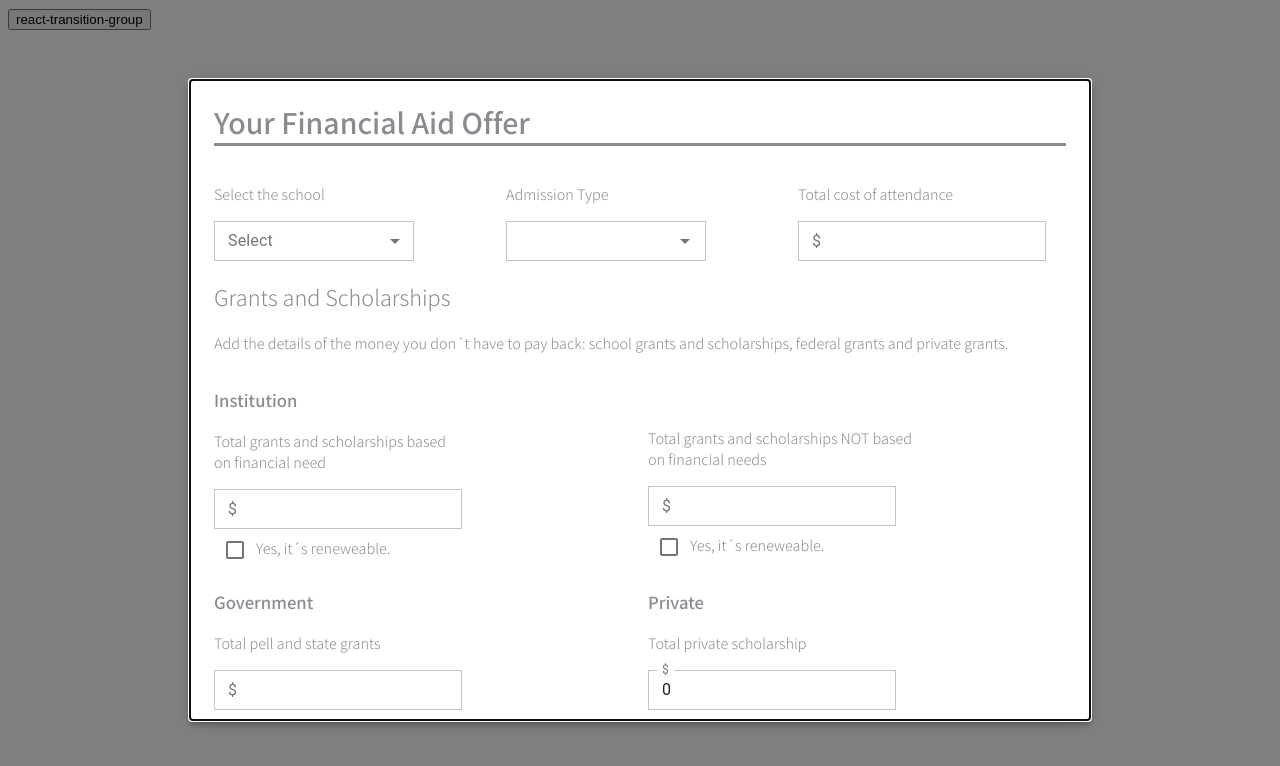
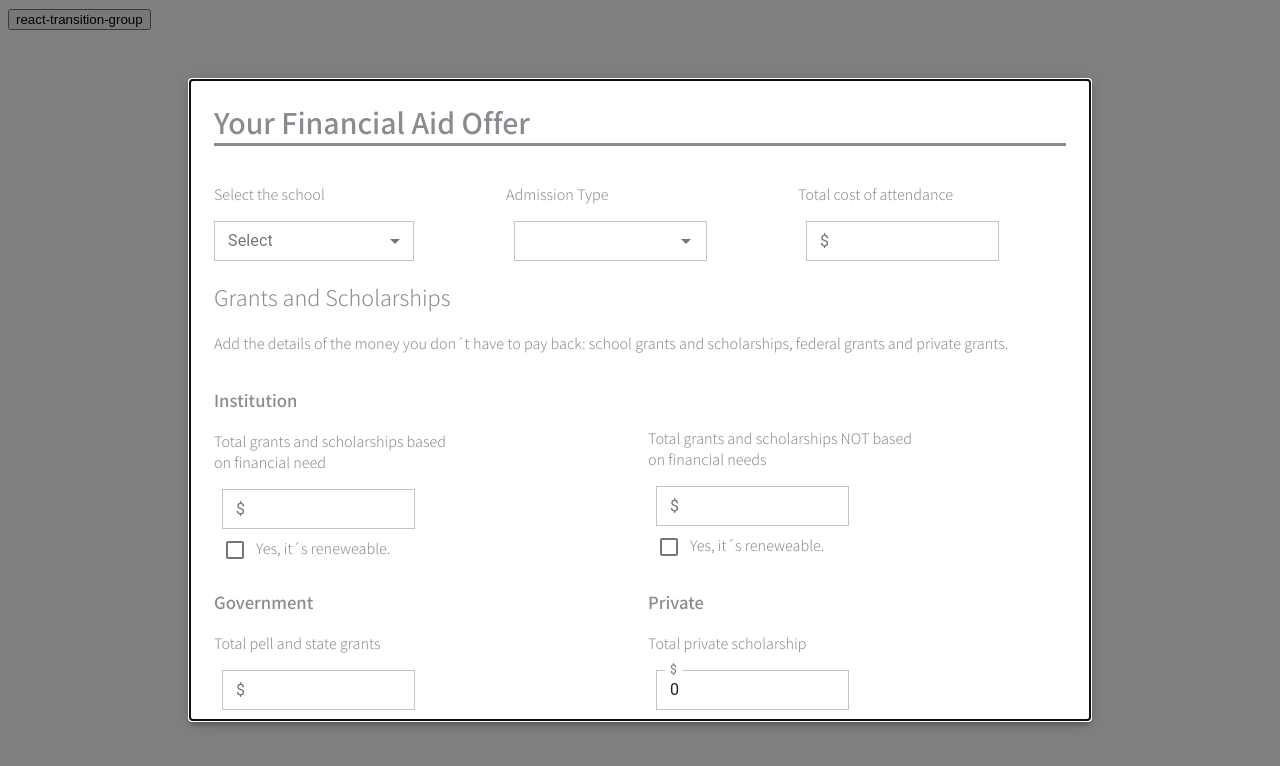
Before and after one commit to mobileteamz/frontend-test, a React (Create React App) app: page / in a window 1280 px wide. Shown: the top 766 px of the page. Built offline with nearby package versions, Linux system fonts and the light colour scheme.

Commit message:
quitando advertencias

```diff
--- a/src/components/Form/FederalLoans.js
+++ b/src/components/Form/FederalLoans.js
@@ -13,16 +13,15 @@ const useStyles = makeStyles(theme => ({
   textField: {
     marginLeft: theme.spacing(1),
     marginRight: theme.spacing(1),
-    width: "25ch"
+    width: "25ch",
+    [`& fieldset`]: {
+      borderRadius: 0,
+    }
   },
   selectInput: {
     width: "200px"
   },
-  textField: {
-    [`& fieldset`]: {
-      borderRadius: 0,
-    }
-  }
+
 }));
 
 const FederalLoans = ({setFedForm}) => {
@@ -33,7 +32,6 @@ const FederalLoans = ({setFedForm}) => {
   const {
     totalFederalLoans,
     setTotalFedLoans,
-    fullForm
   } = formContext;
   //state del form local
   const [fedLoans, setFedLoans] = useState({
--- a/src/components/Form/Form.js
+++ b/src/components/Form/Form.js
@@ -1,8 +1,6 @@
 import React, { useState, useContext, useEffect } from "react";
 import FormContext from "../../components/context/FormContext";
 import { makeStyles } from "@material-ui/core/styles";
-import { Button } from "@material-ui/core/";
-import { blueGrey, grey } from "@material-ui/core/colors";
 import GrantScholarship from "./GrantsScholarship";
 import WorkStudy from "./WorkStudy";
 import School from "./School";
@@ -17,37 +15,6 @@ const useStyles = makeStyles(theme => ({
     flexGrow: 1,
     width: "100%"
   },
-
-  button1: {
-    borderRadius: 3,
-    border: 0,
-    color: "white",
-    height: 38,
-    padding: "0 30px",
-    margin: theme.spacing(3),
-    backgroundColor: grey[500],
-    "&:hover": {
-      backgroundColor: grey[700]
-    },
-    lineHeight: 26,
-    fontSize: 11,
-    fontWeight: 500,
-    letterSpacing: 5.5
-  },
-  button2: {
-    borderRadius: 3,
-    border: 0,
-    height: 38,
-    padding: "0 30px",
-    margin: theme.spacing(3),
-    "&:hover": {
-      backgroundColor: grey[700]
-    },
-    lineHeight: 26,
-    fontSize: 11,
-    fontWeight: 500,
-    letterSpacing: 5.5
-  }
 }));
 
 const Form = () => {
--- a/src/components/Form/GrantsScholarship.js
+++ b/src/components/Form/GrantsScholarship.js
@@ -12,7 +12,10 @@ const useStyles = makeStyles(theme => ({
   textField: {
     marginLeft: theme.spacing(1),
     marginRight: theme.spacing(1),
-    width: "25ch"
+    width: "25ch",
+    [`& fieldset`]: {
+      borderRadius: 0
+    }
   },
   selectInput: {
     width: "200px",
@@ -20,11 +23,7 @@ const useStyles = makeStyles(theme => ({
       borderRadius: 0
     }
   },
-  textField: {
-    [`& fieldset`]: {
-      borderRadius: 0
-    }
-  }
+
 }));
 
 const GrantScholarship = ({ setGrantsScholarship }) => {
--- a/src/components/Form/School.js
+++ b/src/components/Form/School.js
@@ -13,7 +13,9 @@ const useStyles = makeStyles(theme => ({
     marginLeft: theme.spacing(1),
     marginRight: theme.spacing(1),
     width: "25ch",
-    borderRadius: "50%"
+    [`& fieldset`]: {
+      borderRadius: 0
+    }
   },
   selectInput: {
     width: "200px",
@@ -21,11 +23,7 @@ const useStyles = makeStyles(theme => ({
       borderRadius: 0
     }
   },
-  textField: {
-    [`& fieldset`]: {
-      borderRadius: 0
-    }
-  }
+
 }));
 
 const School = ({ setSchoolForm }) => {
@@ -65,7 +63,6 @@ const School = ({ setSchoolForm }) => {
             name="selectedSchool"
             label="Select"
             // value={admission}
-            onChange={handleChange}
             variant="outlined"
             size="small"
             className={classes.selectInput}
--- a/src/components/Form/WorkStudy.js
+++ b/src/components/Form/WorkStudy.js
@@ -11,16 +11,15 @@ const useStyles = makeStyles(theme => ({
   textField: {
     marginLeft: theme.spacing(1),
     marginRight: theme.spacing(1),
-    width: "25ch"
+    width: "25ch",
+    [`& fieldset`]: {
+      borderRadius: 0
+    }
   },
   selectInput: {
     width: "200px"
   },
-  textField: {
-    [`& fieldset`]: {
-      borderRadius: 0
-    }
-  }
+
 }));
 
 const WorkStudy = ({ setWorkStudyForm }) => {
--- a/src/components/context/FormState.js
+++ b/src/components/context/FormState.js
@@ -7,7 +7,6 @@ import {
   TOTAL_GRANTS_SCHOLARSHIPS,
   TOTAL_FED_LOANS
 } from "../../types";
-import { statements } from "@babel/template";
 
 // Store que contiene context, state y reducer
 // de esta manera el state se puede propagar por el arbol de componentes
```
